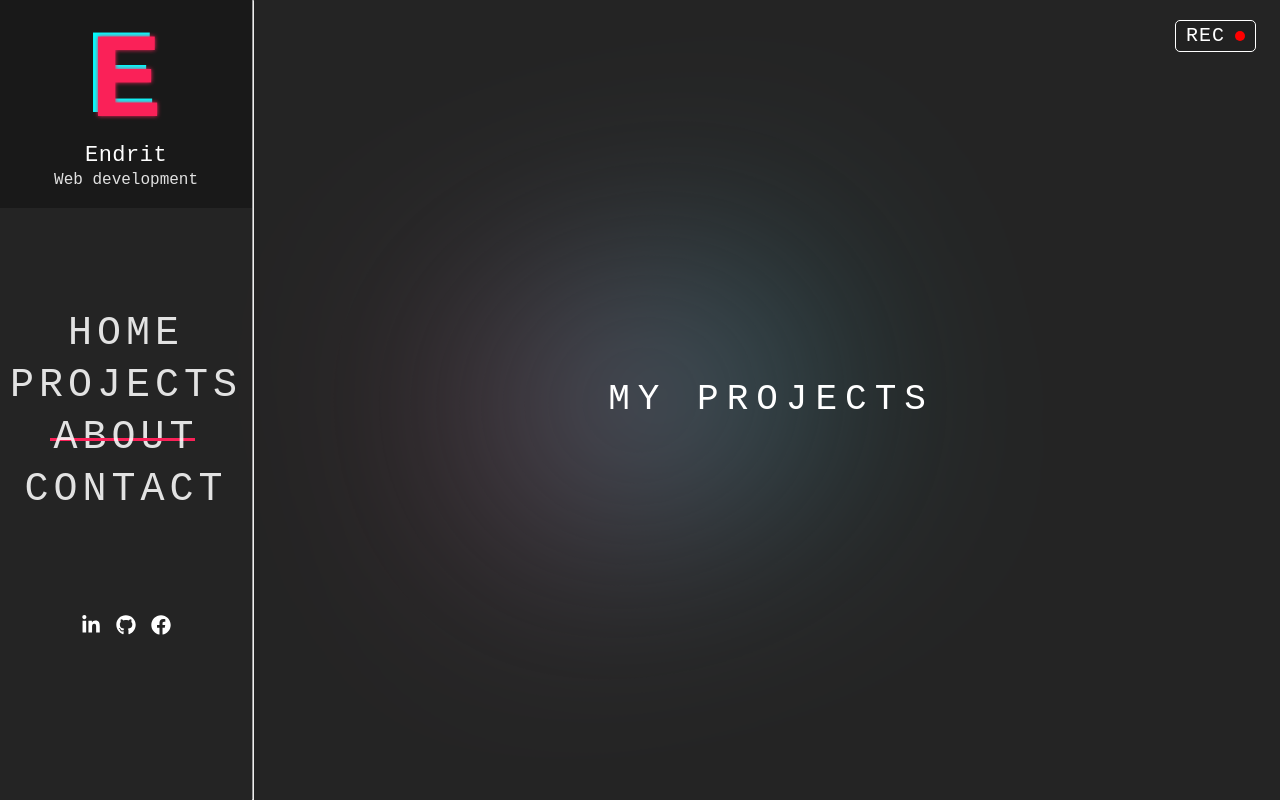
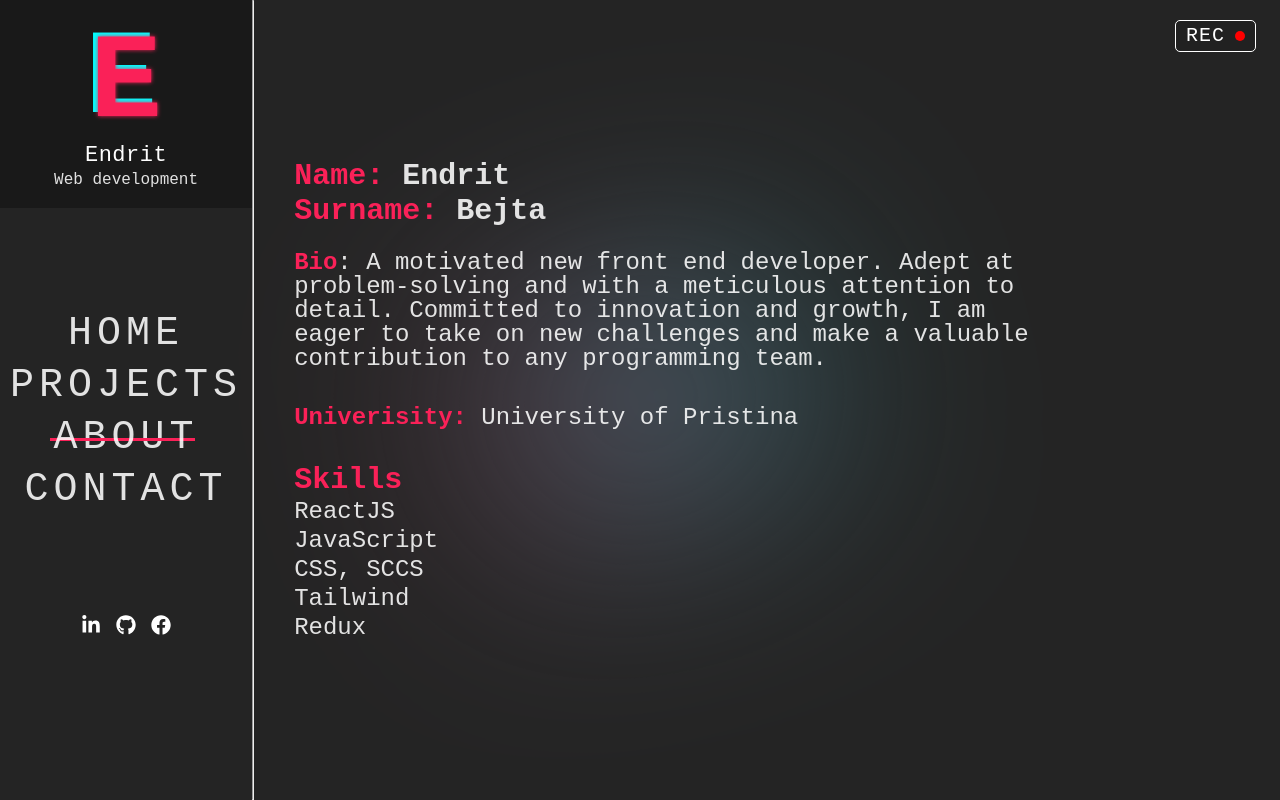
Before and after one commit to endritbejta/my-portfolio, a React (Vite) app: page /about in a window 1280 px wide. Built offline with nearby package versions, Linux system fonts and the light colour scheme.

Commit message:
added some more effects

```diff
--- a/src/Layout/Layout.module.css
+++ b/src/Layout/Layout.module.css
@@ -8,7 +8,18 @@
   z-index: 1;
   .main {
     flex: 5;
+    position: relative;
   }
+
+  /* .main::before {
+    display: table;
+    width: 200px;
+    height: 50px;
+    content: "<body>";
+    top: 0;
+    left: 0;
+    position: absolute;
+  } */
 }
 
 .pulse {
--- a/src/components/Chip.jsx
+++ b/src/components/Chip.jsx
@@ -1,6 +1,7 @@
 import React from "react";
 import classes from "./Chip.module.css";
 import { NavLink } from "react-router-dom";
+import { FaArrowRight } from "react-icons/fa";
 const Chip = ({ type, to, context }) => {
   let content;
   if (to) {
@@ -17,7 +18,7 @@ const Chip = ({ type, to, context }) => {
     } else if ((type = "GITHUB")) {
       content = (
         <NavLink target="_blank" className={classes.Chip} to={to}>
-          GITHUB REPOSITORY
+          GITHUB REPOSITORY <FaArrowRight style={{ fontSize: "12px" }} />
         </NavLink>
       );
     }
--- a/src/components/Logo.module.css
+++ b/src/components/Logo.module.css
@@ -13,6 +13,9 @@
     position: relative;
     font-weight: 600;
     cursor: pointer;
+  }
+  .letterE:hover {
+    animation: heartbeat1 1.5s ease infinite;
   }
 
   .letterE::after {
@@ -37,8 +40,9 @@
   }
 
   .letterE:hover::before {
-    transform-origin: center;
-    transform: scale(1.1);
+    animation: heartbeat 1.5s ease infinite;
+    /* transform-origin: center; */
+    /* transform: scale(1.05); */
   }
 
   .name {
@@ -55,3 +59,29 @@
     font-size: 16px;
   }
 }
+
+@keyframes heartbeat {
+  from,
+  to {
+    /* filter: blur(0px); */
+    transform: scale(1);
+  }
+
+  50% {
+    /* filter: blur(2px); */
+    transform: scale(1.1);
+  }
+}
+
+@keyframes heartbeat1 {
+  from,
+  to {
+    filter: blur(0px);
+    transform: translateX(-5px) scale(1);
+  }
+
+  50% {
+    filter: blur(1px);
+    transform: translateX(-5px) scale(1.1);
+  }
+}
--- a/src/components/Navigation.module.css
+++ b/src/components/Navigation.module.css
@@ -46,7 +46,7 @@
     display: block;
     background-color: var(--color-pink);
     width: 100%;
-    transition: transform 0.5s ease;
+    transition: transform 0.3s ease;
     transform: scaleX(0);
     transform-origin: right;
     transition-delay: 0s;
@@ -54,7 +54,7 @@
   }
   a .lineAqua {
     background-color: var(--color-aqua);
-    transition-delay: 0.2s;
+    transition-delay: 0.1s;
     z-index: 6;
     top: 50%;
   }
@@ -73,6 +73,6 @@
   }
   a[aria-current="page"] .line,
   a:hover .line {
-    transition-delay: 0.2s;
+    transition-delay: 0.1s;
   }
 }
--- a/src/components/SingleProject.jsx
+++ b/src/components/SingleProject.jsx
@@ -2,10 +2,13 @@ import React from "react";
 import classes from "./SingleProject.module.css";
 import { NavLink } from "react-router-dom";
 import Chip from "./Chip";
-const SingleProject = ({ singleProject }) => {
+const SingleProject = ({ orderNumber, singleProject }) => {
   console.log(singleProject);
   return (
-    <div className={classes.SingleProject}>
+    <div
+      style={{ animationDelay: `${orderNumber}s` }}
+      className={classes.SingleProject}
+    >
       <NavLink
         to={singleProject.name.trim(" ").toLowerCase()}
         className={classes.photoShower}
@@ -14,7 +17,10 @@ const SingleProject = ({ singleProject }) => {
           src={singleProject.images[0] ? singleProject.images[0] : ""}
           alt="project-photo"
         />
-        <div className={classes.background}></div>
+        <div
+          style={{ animationDelay: `${orderNumber * 50}ms` }}
+          className={classes.background}
+        ></div>
       </NavLink>
       <NavLink className={classes.title} to={singleProject.name}>
         {singleProject.name}
--- a/src/components/SingleProject.module.css
+++ b/src/components/SingleProject.module.css
@@ -28,16 +28,16 @@
     90deg,
     transparent 0,
     transparent 5px,
-    rgba(255, 255, 255, 0.2) 5px,
-    rgba(255, 255, 255, 0.2) 10px,
+    rgba(255, 255, 255, 0.4) 5px,
+    rgba(255, 255, 255, 0.4) 10px,
     transparent 10px,
     transparent 12px,
-    rgba(255, 255, 255, 0.2) 12px,
-    rgba(255, 255, 255, 0.2) 16px,
+    rgba(255, 255, 255, 0.4) 12px,
+    rgba(255, 255, 255, 0.4) 16px,
     transparent 16px,
     transparent 19px,
-    rgba(255, 255, 255, 0.2) 19px,
-    rgba(255, 255, 255, 0.2) 22px
+    rgba(255, 255, 255, 0.4) 19px,
+    rgba(255, 255, 255, 0.4) 22px
   );
   background-size: 22px 100%;
   margin: 0;
--- a/src/pages/About.jsx
+++ b/src/pages/About.jsx
@@ -2,44 +2,72 @@ import React, { useRef } from "react";
 import classes from "./About.module.css";
 import { letters } from "../assets/data";
 const About = () => {
-  const letterRef = useRef();
-  let firstLetter = [];
-  letters
-    .split("")
-    .forEach((letter, i) => firstLetter.push(<span key={i}>{letter}</span>));
-  console.log(letters.split(""));
-  const myProject = "MY PROJECTS";
-
   return (
-    <div style={{ height: "100%", display: "grid", placeContent: "center" }}>
-      <div ref={letterRef} className={classes.letterHolder}>
-        {myProject.split("").map((letter, i) => {
-          const indexOfLetter = letters.indexOf(letter);
-          let transformValue;
-          if (indexOfLetter !== -1) {
-            transformValue = -indexOfLetter * 40;
-          } else {
-            transformValue = 40;
-          }
-
-          return (
-            <div
-              key={i}
-              style={{
-                "--transformValue": `${transformValue}px`,
-                "--letterOrderNumber": i,
-              }}
-              className={classes.letter}
-            >
-              {letters.split("").map((alphabetLetter, j) => (
-                <span key={j}>{alphabetLetter}</span>
-              ))}
-            </div>
-          );
-        })}
-      </div>
-    </div>
+    <section className={classes.About}>
+      <h3 className={classes.name}>
+        <span>Name:</span> Endrit
+      </h3>
+      <h3 className={classes.surname}>
+        <span>Surname:</span> Bejta
+      </h3>
+      <p className={classes.bio}>
+        <strong>Bio</strong>: A motivated new front end developer. Adept at
+        problem-solving and with a meticulous attention to detail. Committed to
+        innovation and growth, I am eager to take on new challenges and make a
+        valuable contribution to any programming team.
+      </p>
+      <p className={classes.uni}>
+        <strong>Univerisity:</strong> University of Pristina
+      </p>
+      <h3 className={classes.skills}>
+        <span>Skills</span>
+      </h3>
+      <p>ReactJS</p>
+      <p>JavaScript</p>
+      <p>CSS, SCCS</p>
+      <p>Tailwind</p>
+      <p>Redux</p>
+    </section>
   );
 };
 
 export default About;
+
+//  const letterRef = useRef();
+//  let firstLetter = [];
+//  letters
+//    .split("")
+//    .forEach((letter, i) => firstLetter.push(<span key={i}>{letter}</span>));
+//  console.log(letters.split(""));
+//  const myProject = "MY PROJECTS";
+
+//  return (
+//    <div style={{ height: "100%", display: "grid", placeContent: "center" }}>
+//      <div ref={letterRef} className={classes.letterHolder}>
+//        {myProject.split("").map((letter, i) => {
+//          const indexOfLetter = letters.indexOf(letter);
+//          let transformValue;
+//          if (indexOfLetter !== -1) {
+//            transformValue = -indexOfLetter * 40;
+//          } else {
+//            transformValue = 40;
+//          }
+
+//          return (
+//            <div
+//              key={i}
+//              style={{
+//                "--transformValue": `${transformValue}px`,
+//                "--letterOrderNumber": i,
+//              }}
+//              className={classes.letter}
+//            >
+//              {letters.split("").map((alphabetLetter, j) => (
+//                <span key={j}>{alphabetLetter}</span>
+//              ))}
+//            </div>
+//          );
+//        })}
+//      </div>
+//    </div>
+//  );
--- a/src/pages/About.module.css
+++ b/src/pages/About.module.css
@@ -1,3 +1,41 @@
+.About {
+  padding-left: 40px;
+  padding-block: 80px;
+  padding-right: 0;
+  width: 100%;
+  height: 100%;
+  display: flex;
+  flex-direction: column;
+  gap: 5px;
+  justify-content: center;
+
+  .name,
+  .surname,
+  .skills {
+    font-size: 30px;
+    span {
+      color: var(--color-pink);
+    }
+  }
+
+  .surname {
+    margin-bottom: 20px;
+  }
+
+  .bio,
+  .uni {
+    width: 76%;
+    margin-bottom: 30px;
+    strong {
+      color: var(--color-pink);
+    }
+  }
+
+  p {
+    font-size: 24px;
+  }
+}
+
 .letterHolder {
   height: 40px;
   /* width: 200px; */
--- a/src/pages/Project.jsx
+++ b/src/pages/Project.jsx
@@ -9,7 +9,7 @@ const Project = () => {
       <h3>My projects</h3>
       <div className={classes.projectsHolder}>
         {gitHubProjects.map((ghProject, i) => (
-          <SingleProject singleProject={ghProject} />
+          <SingleProject orderNumber={i} singleProject={ghProject} />
         ))}
       </div>
     </section>
--- a/src/pages/Project.module.css
+++ b/src/pages/Project.module.css
@@ -19,7 +19,8 @@
   display: grid;
   place-content: center;
   /* grid-template-columns: repeat(auto-fill, minmax(250px, 450px)); */
-  grid-template-columns: repeat(3, minmax(350px, 450px));
+  /* grid-template-columns: repeat(3, minmax(350px, 450px)); */
+  grid-template-columns: repeat(auto-fill, minmax(20vmax, 25vmax));
   grid-template-rows: auto;
   gap: 20px;
 }
```
